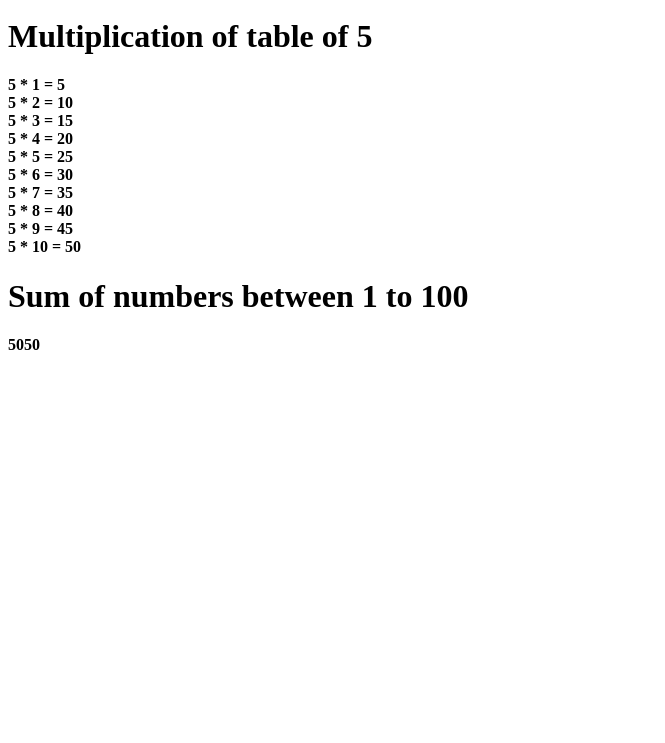
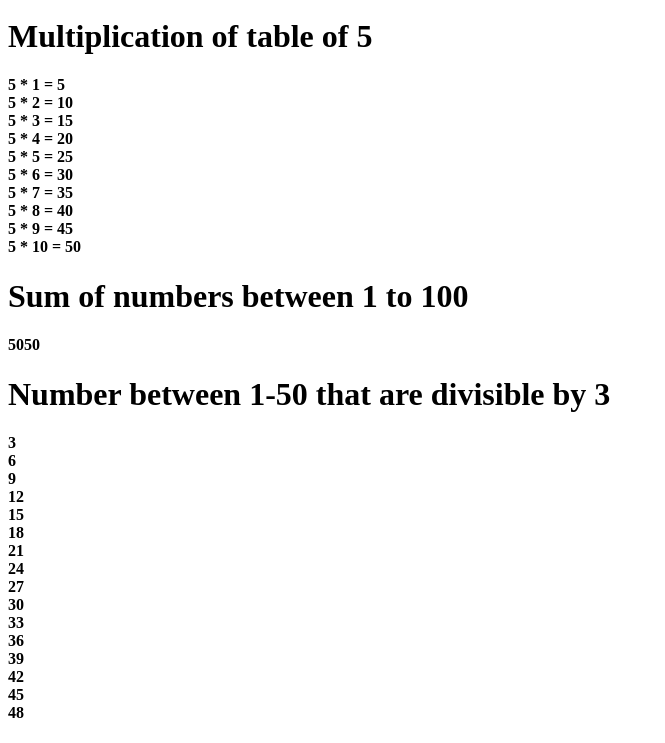
Before and after one commit to kaziErfan/loops, a plain HTML site: page index.html in a window 1280 px wide. Shown: the part 1007-1750 px from the top of the page, without its empty margins (0-665 px from the left). Before the commit the page ends 1383 px from the top, so only its background shows below. Drawn offline with Linux system fonts and the light colour scheme.

Commit message:
print numbers between 1-50 that are diivsible by 3

```diff
--- a/index.html
+++ b/index.html
@@ -34,6 +34,11 @@
     <h1>Sum of numbers between 1 to 100</h1>
     <h4 id="sumOf"></h4>
 
+
+    <!-- Print number between 1-50 that are divisible by 3 -->
+    <h1>Number between 1-50 that are divisible by 3</h1>
+    <h4 id="divi"></h4>
+
     <script src="/loop.js"></script>
 </body>
 </html>
--- a/loop.js
+++ b/loop.js
@@ -83,3 +83,16 @@ while(ss <= 100){
     ss++;
 }
 console.log(sum)
+
+
+// Printing all number between 1 - 50 that are divisible by 3
+let divi = document.getElementById("divi");
+let diviResult = "";
+
+for (let d = 1; d <= 50; d++){
+    if(d%3 === 0){
+        console.log(d);
+        diviResult += d + '<br>';
+    }
+    divi.innerHTML = diviResult;
+}
```
